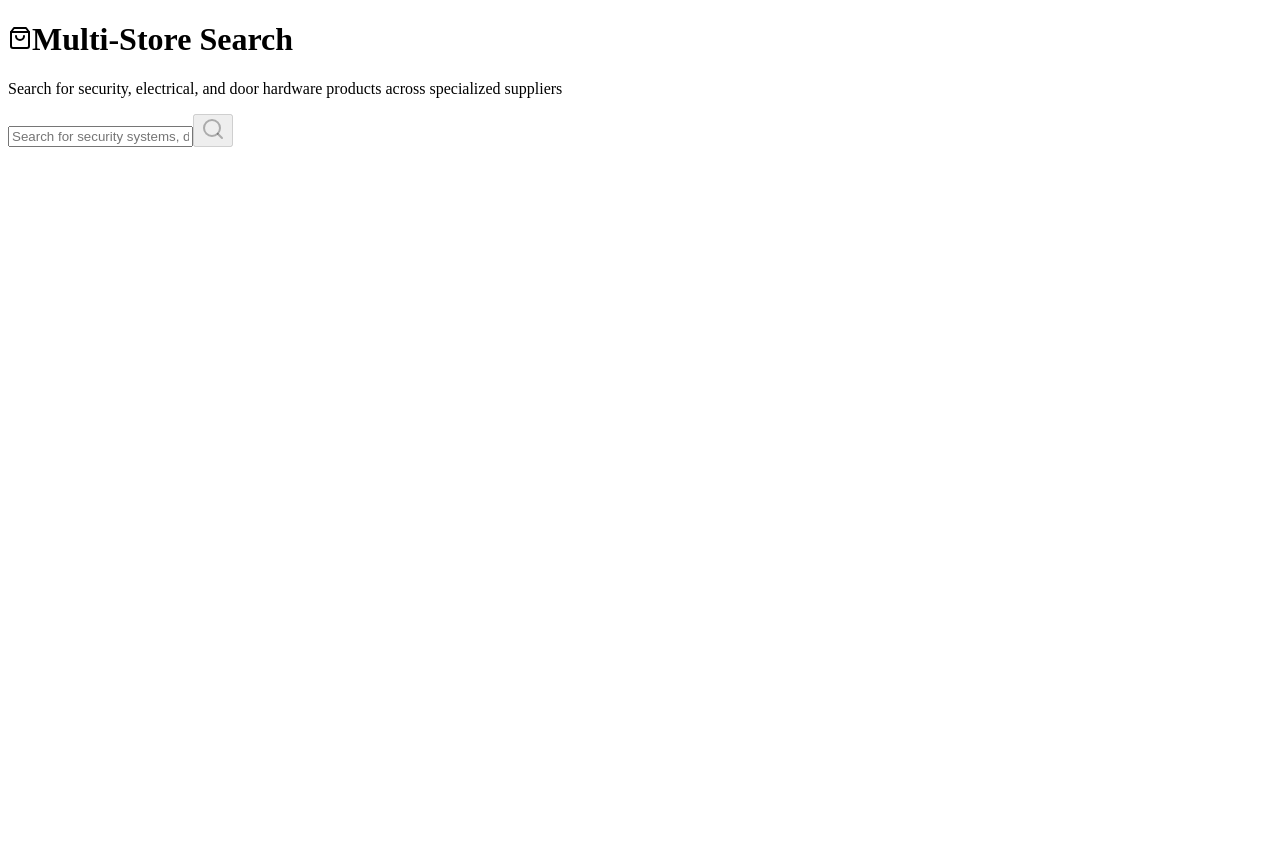
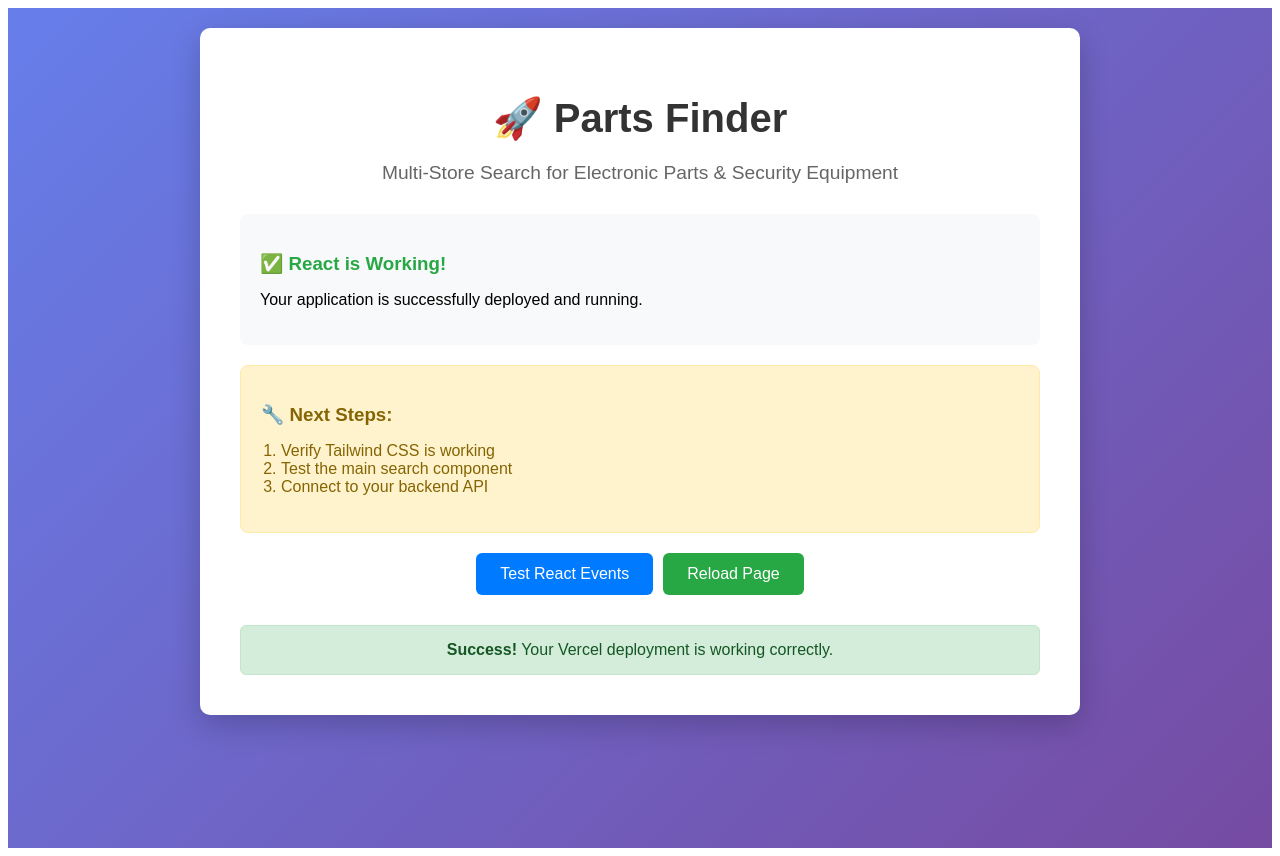
Before and after one commit to dainierds/fly-finder, a React (Create React App) app: page / in a window 1280 px wide. Before the commit the page ends 800 px from the top, so only its background shows below. Built offline with nearby package versions, Linux system fonts and the light colour scheme.

Commit message:
Update App.js

```diff
--- a/src/App.js
+++ b/src/App.js
@@ -1,218 +1,117 @@
-import React, { useState } from 'react';
-import { Search, ShoppingBag, Loader2, AlertCircle, ExternalLink } from 'lucide-react';
+import React from 'react';
 
-const MultiStoreSearchApp = () => {
-  const [searchTerm, setSearchTerm] = useState('');
-  const [results, setResults] = useState({});
-  const [loading, setLoading] = useState(false);
-  const [error, setError] = useState(null);
-  const [activeTab, setActiveTab] = useState('');
+function App() {
+  return (
+    <div style={{
+      padding: '20px',
+      fontFamily: 'Arial, sans-serif',
+      minHeight: '100vh',
+      background: 'linear-gradient(135deg, #667eea 0%, #764ba2 100%)'
+    }}>
+      <div style={{
+        maxWidth: '800px',
+        margin: '0 auto',
+        backgroundColor: 'white',
+        borderRadius: '10px',
+        padding: '40px',
+        boxShadow: '0 10px 30px rgba(0,0,0,0.2)'
+      }}>
+        <h1 style={{
+          color: '#333',
+          textAlign: 'center',
+          marginBottom: '20px',
+          fontSize: '2.5rem'
+        }}>
+          🚀 Parts Finder
+        </h1>
 
-  // Security and electrical supply stores
-  const stores = [
-    { id: 'iml-home', name: 'IML Home', color: 'bg-blue-600' },
-    { id: 'wesco', name: 'Wesco', color: 'bg-orange-600' },
-    { id: 'banner-solutions', name: 'Banner Solutions', color: 'bg-red-600' },
-    { id: 'seclock', name: 'SECLOCK', color: 'bg-gray-700' },
-    { id: 'door-controls-usa', name: 'Door Controls USA', color: 'bg-green-600' },
-    { id: 'systems-depot', name: 'The Systems Depot Inc', color: 'bg-purple-600' },
-    { id: 'adi-global', name: 'ADI Global', color: 'bg-indigo-600' },
-    { id: 'silmar-electronics', name: 'Silmar Electronics', color: 'bg-teal-600' }
-  ];
+        <p style={{
+          textAlign: 'center',
+          color: '#666',
+          fontSize: '1.2rem',
+          marginBottom: '30px'
+        }}>
+          Multi-Store Search for Electronic Parts & Security Equipment
+        </p>
 
-  const handleSearch = async () => {
-    if (!searchTerm.trim()) return;
+        <div style={{
+          backgroundColor: '#f8f9fa',
+          padding: '20px',
+          borderRadius: '8px',
+          marginBottom: '20px'
+        }}>
+          <h3 style={{color: '#28a745', marginBottom: '15px'}}>✅ React is Working!</h3>
+          <p>Your application is successfully deployed and running.</p>
+        </div>
 
-    setLoading(true);
-    setError(null);
-    setResults({});
-    setActiveTab('');
+        <div style={{
+          backgroundColor: '#fff3cd',
+          padding: '20px',
+          borderRadius: '8px',
+          marginBottom: '20px',
+          border: '1px solid #ffeaa7'
+        }}>
+          <h3 style={{color: '#856404', marginBottom: '15px'}}>🔧 Next Steps:</h3>
+          <ol style={{color: '#856404', paddingLeft: '20px'}}>
+            <li>Verify Tailwind CSS is working</li>
+            <li>Test the main search component</li>
+            <li>Connect to your backend API</li>
+          </ol>
+        </div>
 
-    try {
-      // Call to your backend API
-      const apiUrl = process.env.REACT_APP_API_URL || 'http://localhost:3000';
-      const response = await fetch(`${apiUrl}/search?q=${encodeURIComponent(searchTerm)}`);
+        <div style={{
+          textAlign: 'center'
+        }}>
+          <button
+            style={{
+              backgroundColor: '#007bff',
+              color: 'white',
+              padding: '12px 24px',
+              border: 'none',
+              borderRadius: '6px',
+              fontSize: '16px',
+              cursor: 'pointer',
+              marginRight: '10px'
+            }}
+            onClick={() => {
+              document.body.innerHTML = '<div style="padding: 20px; text-align: center;"><h1>🎉 JavaScript Events Working!</h1><p>React is fully functional.</p></div>';
+            }}
+          >
+            Test React Events
+          </button>
 
-      if (!response.ok) {
-        throw new Error(`HTTP error! status: ${response.status}`);
-      }
+          <button
+            style={{
+              backgroundColor: '#28a745',
+              color: 'white',
+              padding: '12px 24px',
+              border: 'none',
+              borderRadius: '6px',
+              fontSize: '16px',
+              cursor: 'pointer'
+            }}
+            onClick={() => {
+              window.location.reload();
+            }}
+          >
+            Reload Page
+          </button>
+        </div>
 
-      const data = await response.json();
-      setResults(data);
-
-      // Set the first store with results as active
-      const firstStoreWithResults = Object.keys(data)[0];
-      if (firstStoreWithResults) {
-        setActiveTab(firstStoreWithResults);
-      }
-
-    } catch (err) {
-      console.error('Search error:', err);
-      setError('Error performing search. Please try again.');
-    } finally {
-      setLoading(false);
-    }
-  };
-
-  const handleKeyPress = (e) => {
-    if (e.key === 'Enter') {
-      handleSearch();
-    }
-  };
-
-  const getTotalResults = () => {
-    return Object.values(results).reduce((total, storeResults) => total + storeResults.length, 0);
-  };
-
-  const getStoresWithResults = () => {
-    return stores.filter(store => results[store.id] && results[store.id].length > 0);
-  };
-
-  return (
-    <div className="min-h-screen bg-gradient-to-br from-blue-50 to-indigo-100">
-      <div className="container mx-auto px-4 py-8">
-        {/* Header */}
-        <div className="text-center mb-8">
-          <h1 className="text-4xl font-bold text-gray-800 mb-4 flex items-center justify-center gap-3">
-            <ShoppingBag className="text-blue-600" />
-            Multi-Store Search
-          </h1>
-          <p className="text-gray-600 text-lg">
-            Search for security, electrical, and door hardware products across specialized suppliers
+        <div style={{
+          marginTop: '30px',
+          padding: '15px',
+          backgroundColor: '#d4edda',
+          borderRadius: '6px',
+          border: '1px solid #c3e6cb'
+        }}>
+          <p style={{color: '#155724', margin: 0, textAlign: 'center'}}>
+            <strong>Success!</strong> Your Vercel deployment is working correctly.
           </p>
         </div>
-
-        {/* Search Bar */}
-        <div className="max-w-2xl mx-auto mb-8">
-          <div className="relative">
-            <input
-              type="text"
-              placeholder="Search for security systems, door hardware, electrical components..."
-              value={searchTerm}
-              onChange={(e) => setSearchTerm(e.target.value)}
-              onKeyPress={handleKeyPress}
-              className="w-full px-6 py-4 text-lg border-2 border-gray-300 rounded-full focus:border-blue-500 focus:outline-none shadow-lg"
-              disabled={loading}
-            />
-            <button
-              onClick={handleSearch}
-              disabled={loading || !searchTerm.trim()}
-              className="absolute right-2 top-2 bg-blue-600 text-white p-3 rounded-full hover:bg-blue-700 disabled:bg-gray-400 disabled:cursor-not-allowed transition-colors shadow-lg"
-            >
-              {loading ? (
-                <Loader2 className="w-5 h-5 animate-spin" />
-              ) : (
-                <Search className="w-5 h-5" />
-              )}
-            </button>
-          </div>
-        </div>
-
-        {/* Loading State */}
-        {loading && (
-          <div className="text-center py-12">
-            <Loader2 className="w-12 h-12 animate-spin text-blue-600 mx-auto mb-4" />
-            <p className="text-gray-600 text-lg">Searching in all stores...</p>
-          </div>
-        )}
-
-        {/* Error State */}
-        {error && (
-          <div className="max-w-2xl mx-auto mb-8">
-            <div className="bg-red-50 border border-red-200 rounded-lg p-4 flex items-center gap-3">
-              <AlertCircle className="w-5 h-5 text-red-500" />
-              <p className="text-red-700">{error}</p>
-            </div>
-          </div>
-        )}
-
-        {/* Results */}
-        {!loading && Object.keys(results).length > 0 && (
-          <div className="max-w-7xl mx-auto">
-            {/* Results Summary */}
-            <div className="mb-6 text-center">
-              <p className="text-lg text-gray-700">
-                Found <span className="font-semibold text-blue-600">{getTotalResults()}</span> products
-                in <span className="font-semibold text-blue-600">{getStoresWithResults().length}</span> stores
-              </p>
-            </div>
-
-            {/* Tabs */}
-            <div className="mb-6">
-              <div className="border-b border-gray-200">
-                <nav className="flex space-x-1 overflow-x-auto">
-                  {getStoresWithResults().map((store) => (
-                    <button
-                      key={store.id}
-                      onClick={() => setActiveTab(store.id)}
-                      className={`flex-shrink-0 py-3 px-6 text-sm font-medium rounded-t-lg transition-colors duration-200 ${
-                        activeTab === store.id
-                          ? `${store.color} text-white`
-                          : 'text-gray-500 hover:text-gray-700 hover:bg-gray-100'
-                      }`}
-                    >
-                      {store.name}
-                      <span className="ml-2 px-2 py-1 text-xs bg-white bg-opacity-20 rounded-full">
-                        {results[store.id]?.length || 0}
-                      </span>
-                    </button>
-                  ))}
-                </nav>
-              </div>
-            </div>
-
-            {/* Products Grid */}
-            {activeTab && results[activeTab] && (
-              <div className="grid grid-cols-1 md:grid-cols-2 lg:grid-cols-3 xl:grid-cols-4 gap-6">
-                {results[activeTab].map((product) => (
-                  <div key={product.id} className="bg-white rounded-lg shadow-lg hover:shadow-xl transition-shadow duration-300">
-                    <div className="aspect-square overflow-hidden rounded-t-lg">
-                      <img
-                        src={product.image}
-                        alt={product.title}
-                        className="w-full h-full object-cover hover:scale-105 transition-transform duration-300"
-                      />
-                    </div>
-                    <div className="p-4">
-                      <h3 className="font-semibold text-gray-800 mb-2 line-clamp-2">
-                        {product.title}
-                      </h3>
-                      <div className="flex items-center justify-between">
-                        <span className="text-2xl font-bold text-green-600">
-                          {product.price}
-                        </span>
-                        <a
-                          href={product.url}
-                          target="_blank"
-                          rel="noopener noreferrer"
-                          className="flex items-center gap-1 text-blue-600 hover:text-blue-800 text-sm font-medium"
-                        >
-                          View product
-                          <ExternalLink className="w-4 h-4" />
-                        </a>
-                      </div>
-                      <div className="mt-2 text-xs text-gray-500">
-                        Available at {product.store}
-                      </div>
-                    </div>
-                  </div>
-                ))}
-              </div>
-            )}
-          </div>
-        )}
-
-        {/* Empty State */}
-        {!loading && searchTerm && Object.keys(results).length === 0 && !error && (
-          <div className="text-center py-12">
-            <ShoppingBag className="w-16 h-16 text-gray-400 mx-auto mb-4" />
-            <p className="text-gray-600 text-lg">No products found for "{searchTerm}"</p>
-            <p className="text-gray-500">Try different search terms</p>
-          </div>
-        )}
       </div>
     </div>
   );
-};
+}
 
-export default MultiStoreSearchApp;
+export default App;
```
